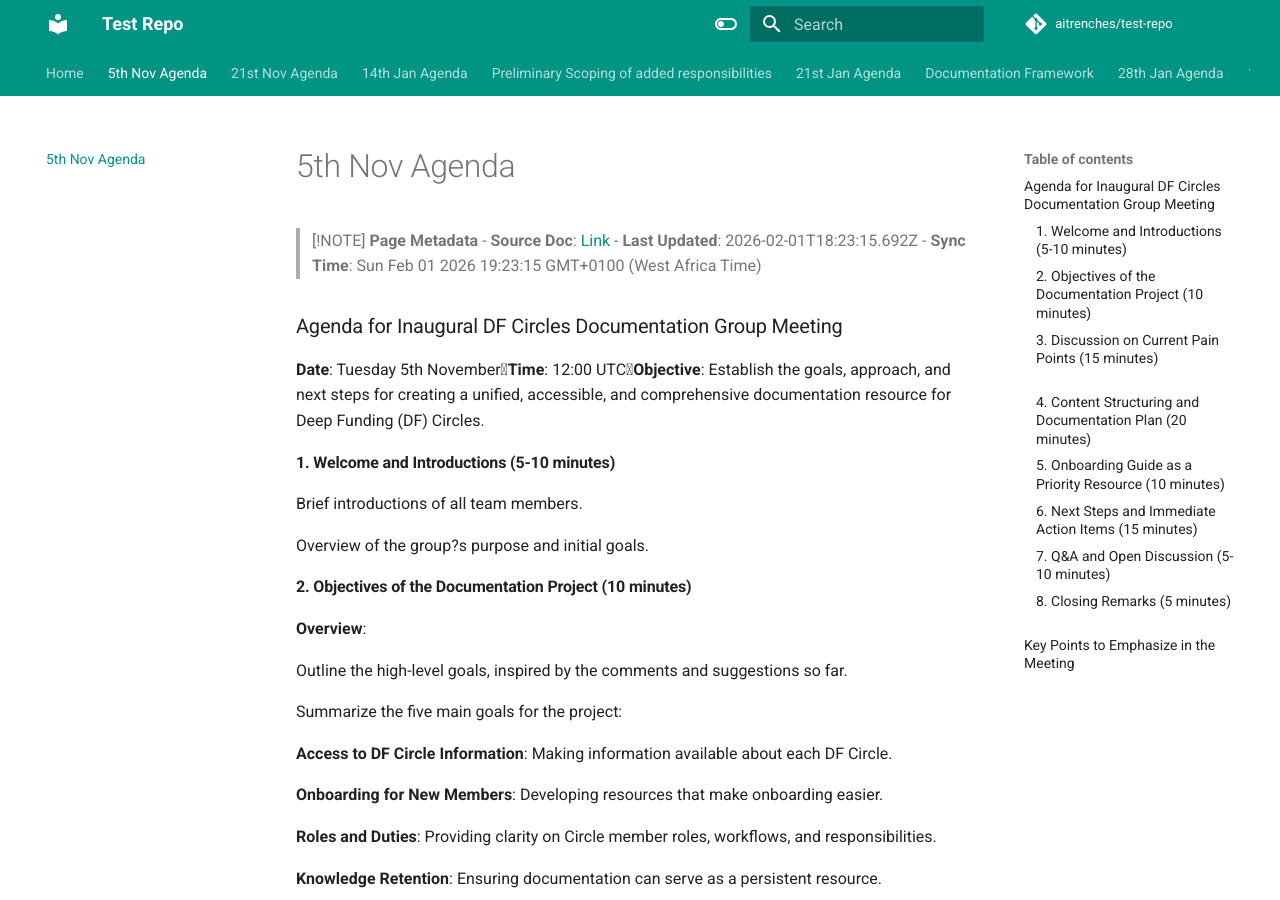
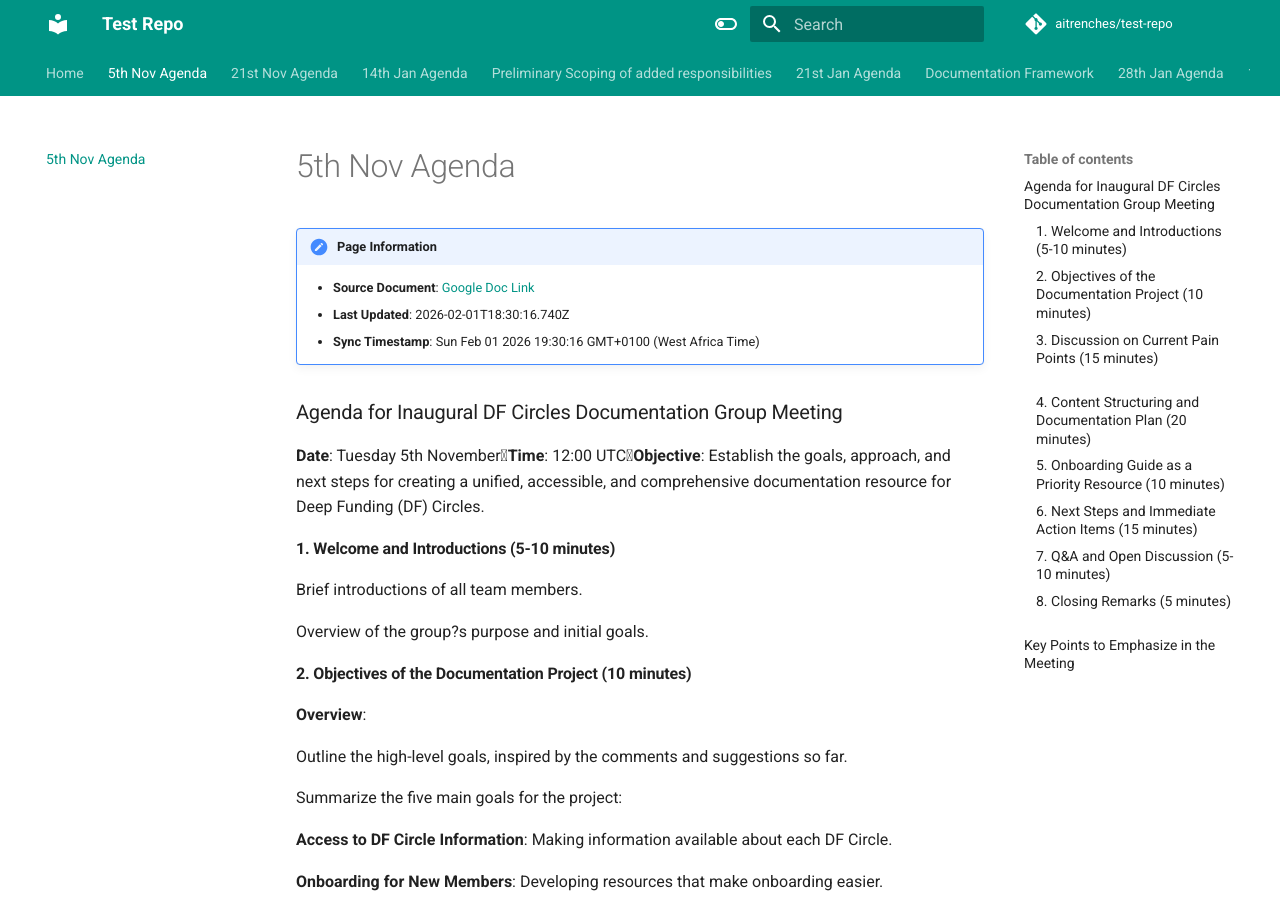
Before and after one commit to aitrenches/test-repo, an MkDocs documentation site: the page built from docs/5th-nov-agenda.md, in a window 1280 px wide and 900 px high. Built offline with MkDocs 1.6.1 and Material for MkDocs 9.7.7, drawn with Linux system fonts in a browser that asks for light colours; comment, search, counter and statistics services are not loaded.

Commit message:
Sync tab: 5th Nov Agenda

```diff
--- a/docs/5th-nov-agenda.md
+++ b/docs/5th-nov-agenda.md
@@ -1,15 +1,14 @@
 ---
 title: "5th Nov Agenda"
-last_updated: "2026-02-01T18:23:15.692Z"
+last_updated: "2026-02-01T18:30:16.740Z"
 source_doc: "https://docs.google.com/document/d/1l5-1xQtHEozG9N6FpkFO4A6oixgQ6ZUo8Jx0FXYtqro/edit#heading=h.t.0"
-sync_timestamp: "Sun Feb 01 2026 19:23:15 GMT+0100 (West Africa Time)"
+sync_timestamp: "Sun Feb 01 2026 19:30:16 GMT+0100 (West Africa Time)"
 ---
 
-> [!NOTE]
-> **Page Metadata**
-> - **Source Doc**: [Link](https://docs.google.com/document/d/1l5-1xQtHEozG9N6FpkFO4A6oixgQ6ZUo8Jx0FXYtqro/edit#heading=h.t.0)
-> - **Last Updated**: 2026-02-01T18:23:15.692Z
-> - **Sync Time**: Sun Feb 01 2026 19:23:15 GMT+0100 (West Africa Time)
+!!! note "Page Information"
+    - **Source Document**: [Google Doc Link](https://docs.google.com/document/d/1l5-1xQtHEozG9N6FpkFO4A6oixgQ6ZUo8Jx0FXYtqro/edit#heading=h.t.0)
+    - **Last Updated**: 2026-02-01T18:30:16.740Z
+    - **Sync Timestamp**: Sun Feb 01 2026 19:30:16 GMT+0100 (West Africa Time)
 
 ###      Agenda for Inaugural DF Circles Documentation Group Meeting
 
```
